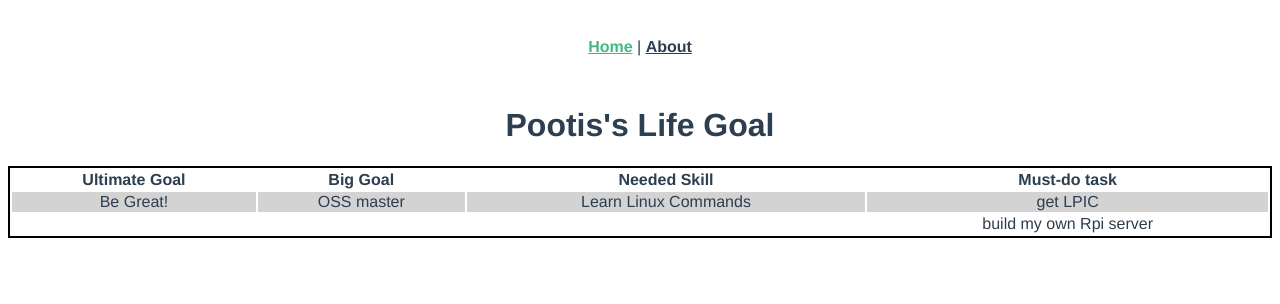
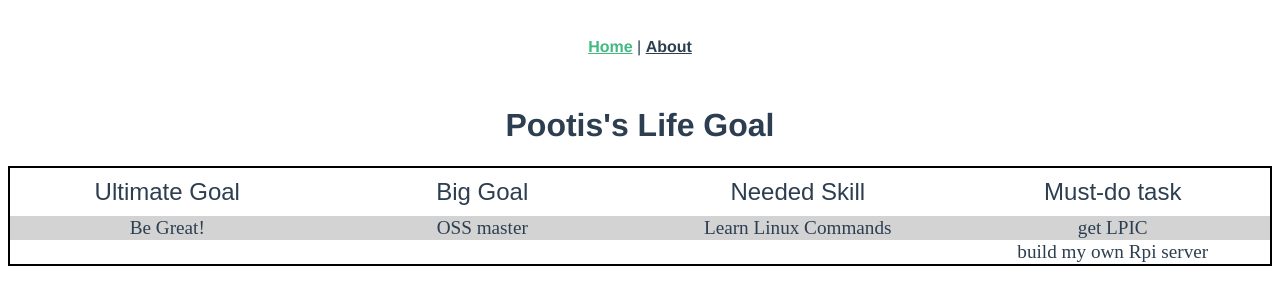
Before and after one commit to HMJBS/LifeGoalApp, a Vue app: page /#/ in a window 1280 px wide. Shown: the top 304 px of the page. Built offline with nearby package versions, Linux system fonts and the light colour scheme.

Commit message:
tweak table css

```diff
--- a/src/components/GoalChart.vue
+++ b/src/components/GoalChart.vue
@@ -70,6 +70,13 @@
 table {
   width: 100%;
   border: 2px solid Black;
+  border-collapse: collapse;
+  table-layout: fixed;
+}
+
+thead th{
+  padding: 10px 5px;
+  font: 1.5em sans-serif, bold;
 }
 
 tbody tr:nth-child(odd) {
@@ -80,10 +87,9 @@ tbody tr:nth-child(even) {
   background-color: White;
 }
 
-tbody td {
-  border-style: none;
-  padding-left: 0;
-  padding-right: 0;
+tbody tr {
+  padding: 5px 3px;
+  font: 1.2em serif;
 }
 
 </style>
```
